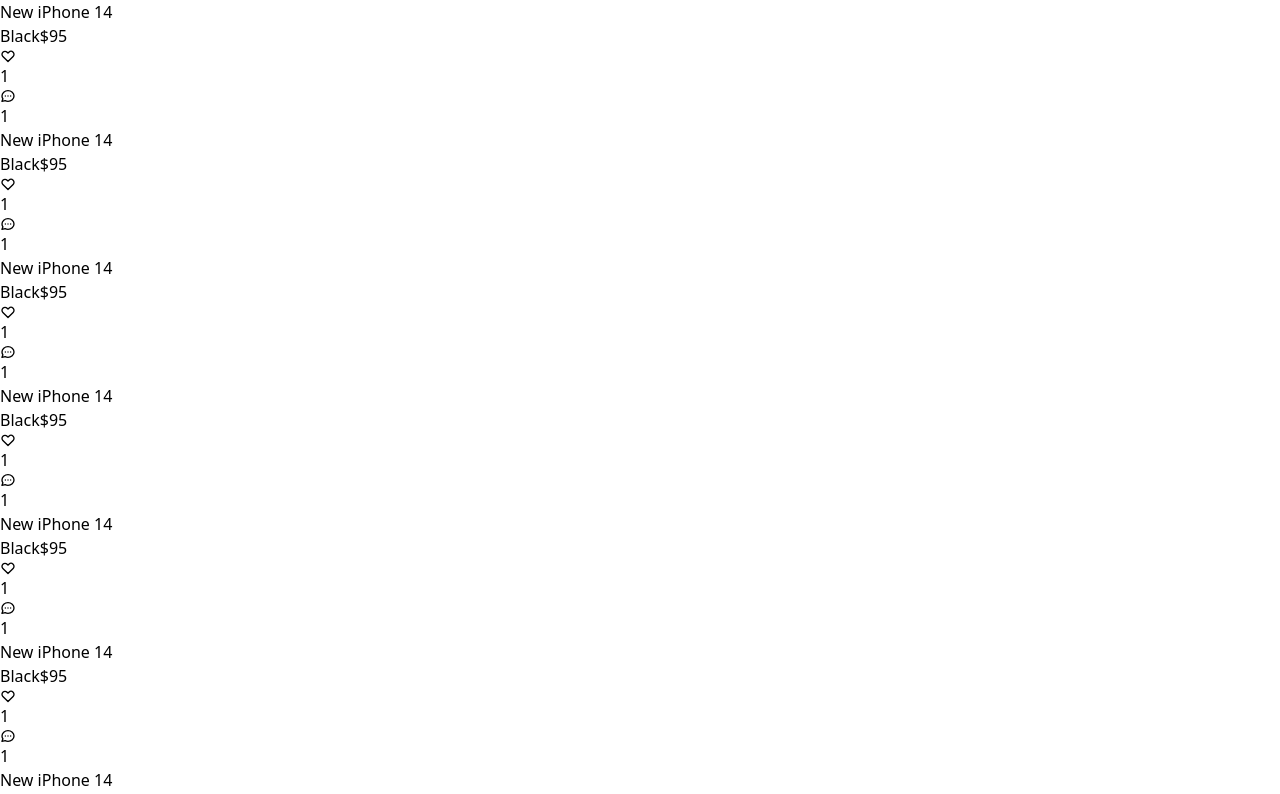
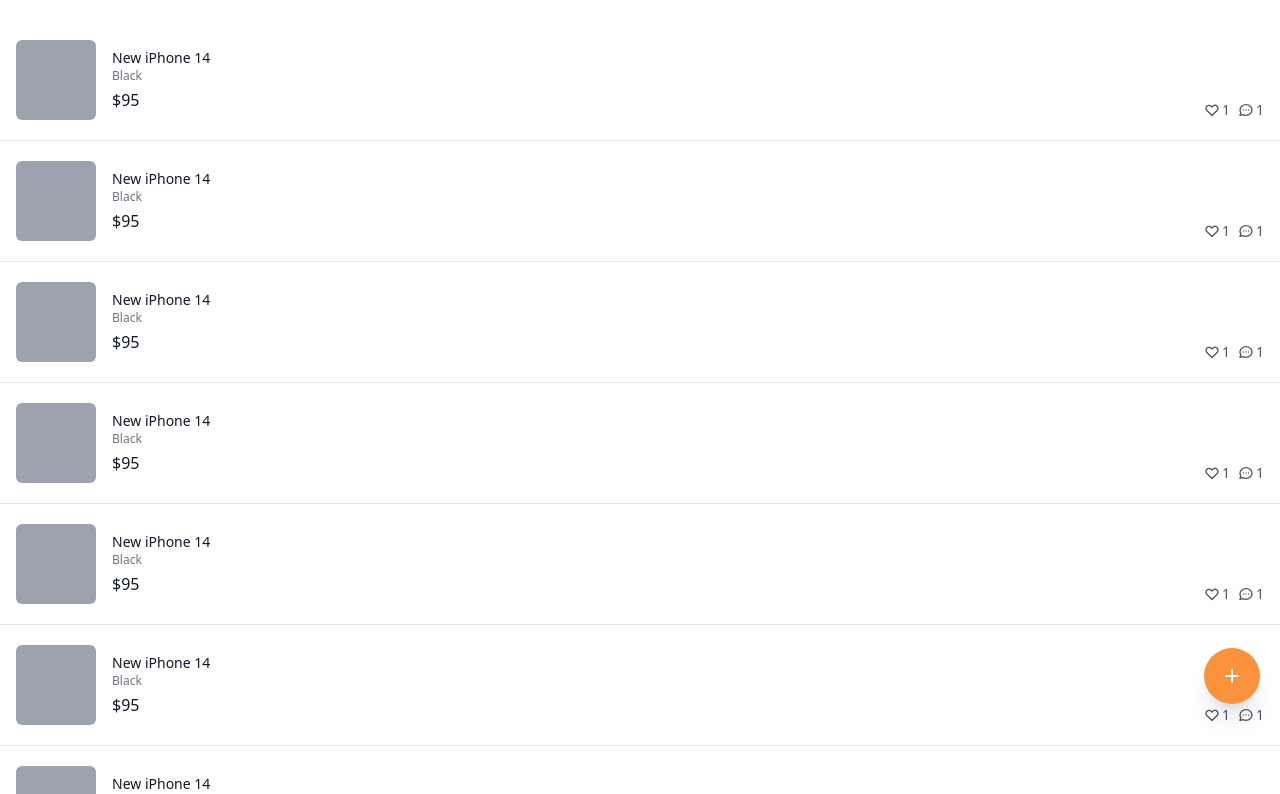
Before and after one commit to j3y3h0/carrot-market-next-ts, a Next.js app: page / in a window 1280 px wide. Shown: the top 794 px of the page. Built offline with nearby package versions, Linux system fonts and the light colour scheme.

Commit message:
#5.4 Item Detail

```diff
--- a/pages/index.tsx
+++ b/pages/index.tsx
@@ -2,19 +2,24 @@
 
 const Home: NextPage = () => {
   return (
-    <div>
+    <div className="flex flex-col space-y-5 py-10">
       {[1, 1, 1, 1, 1, 1, 1, 1, 1, 1, 1, 1].map((_, i) => (
-        <div key={i}>
-          <div>
-            <div />
-            <div>
-              <h3>New iPhone 14</h3>
-              <span>Black</span>
-              <span>$95</span>
+        <div
+          key={i}
+          className="flex cursor-pointer  justify-between border-b px-4 pb-5"
+        >
+          <div className="flex space-x-4">
+            <div className="h-20 w-20 rounded-md bg-gray-400" />
+            <div className="flex flex-col pt-2">
+              <h3 className="text-sm font-medium text-gray-900">
+                New iPhone 14
+              </h3>
+              <span className="text-xs text-gray-500">Black</span>
+              <span className="mt-1 font-medium text-gray-900">$95</span>
             </div>
           </div>
-          <div>
-            <div>
+          <div className="flex items-end justify-end space-x-2">
+            <div className="flex items-center space-x-0.5 text-sm  text-gray-600">
               <svg
                 className="h-4 w-4"
                 fill="none"
@@ -31,7 +36,7 @@
               </svg>
               <span>1</span>
             </div>
-            <div>
+            <div className="flex items-center space-x-0.5 text-sm  text-gray-600">
               <svg
                 className="h-4 w-4"
                 fill="none"
@@ -51,7 +56,7 @@
           </div>
         </div>
       ))}
-      <button>
+      <button className="fixed bottom-24 right-5 cursor-pointer  rounded-full bg-orange-400 p-4 text-white shadow-xl transition-colors hover:bg-orange-500">
         <svg
           className="h-6 w-6"
           xmlns="http://www.w3.org/2000/svg"
```
